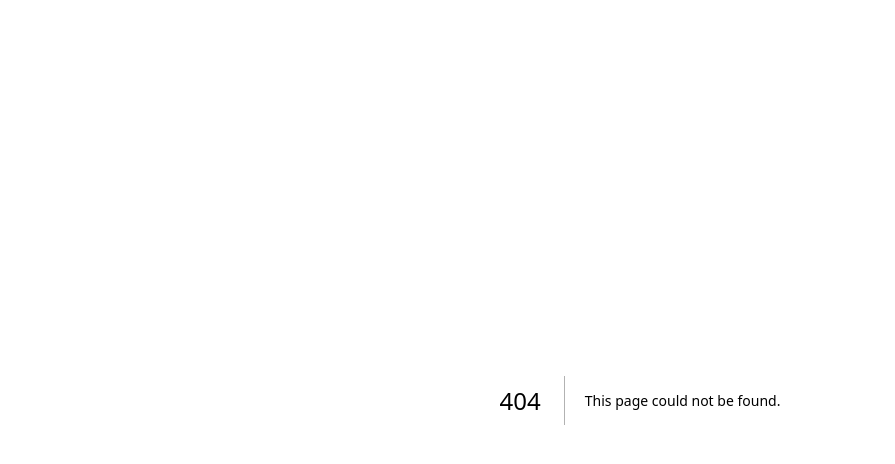
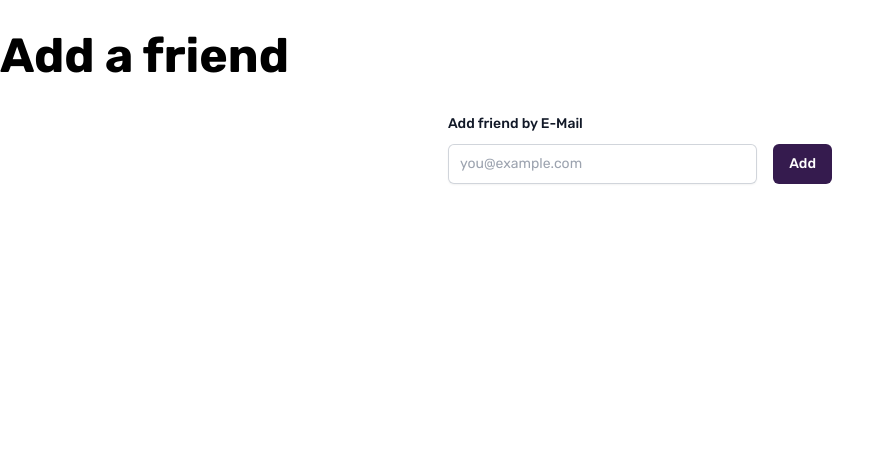
Before and after one commit to naviava/bleep-messenger, a Next.js app: page /dashboard/addfriend in a window 1280 px wide. Before the commit this address had no page. Shown: the top 464 px of the page, without its empty margins (0-895 px from the left). Built offline with nearby package versions, Linux system fonts and the light colour scheme.

Commit message:
Configured the Add friend outgoing requests.

```diff
--- /dev/null
+++ b/src/app/api/friends/add/route.ts
@@ -0,0 +1,52 @@
+// External packages.
+import { getServerSession } from "next-auth";
+import { z } from "zod";
+
+// Lib and utils.
+import { authOptions } from "@/lib/auth";
+import { addFriendValidator } from "@/lib/validations/addFriend";
+import { fetchRedis } from "@/helpers/redis";
+import { db } from "@/lib/db";
+
+export async function POST(req: Request) {
+  try {
+    const body = await req.json();
+    const { email: emailToAdd } = addFriendValidator.parse(body.email);
+
+    const idToAdd = (await fetchRedis(
+      "get",
+      `user:email:${emailToAdd}`
+    )) as string;
+
+    const session = await getServerSession(authOptions);
+    if (!session) return new Response("Unauthorized", { status: 401 });
+
+    if (idToAdd === session.user.id)
+      return new Response("Cannot add yourself.", { status: 400 });
+
+    // Check if user is already added.
+    const isAlreadyAdded = (await fetchRedis(
+      "sismember",
+      `user:${idToAdd}:incoming_friend_requests`,
+      session.user.id
+    )) as 0 | 1;
+    if (isAlreadyAdded) return new Response("Already added.", { status: 400 });
+
+    // Check if user is already a friend.
+    const isFriend = (await fetchRedis(
+      "sismember",
+      `user:${session.user.id}:friends`,
+      idToAdd
+    )) as 0 | 1;
+    if (isFriend) return new Response("Already a friend.", { status: 400 });
+
+    // All validity checks done, send friend request.
+    db.sadd(`user:${idToAdd}:incoming_friend_requests`, session.user.id);
+    return new Response("Friend request sent.", { status: 200 });
+  } catch (err: any) {
+    if (err instanceof z.ZodError)
+      return new Response("Invalid request payload", { status: 422 });
+
+    return new Response("Invalid request", { status: 400 });
+  }
+}
--- a/src/app/api/hello/route.ts
+++ /dev/null
@@ -1,3 +0,0 @@
-export async function GET(request: Request) {
-  return new Response('Hello, Next.js!')
-}
--- /dev/null
+++ b/src/app/dashboard/addfriend/AddFriendClient.tsx
@@ -0,0 +1,87 @@
+"use client";
+
+// React and Next.
+import { useCallback, useState } from "react";
+
+// External packages.
+import axios from "axios";
+import { z } from "zod";
+import { zodResolver } from "@hookform/resolvers/zod";
+import { useForm } from "react-hook-form";
+
+// Components.
+import ClientOnly from "@/components/ClientOnly";
+import Button from "@/components/ui/Button";
+
+// Lib and utils.
+import { addFriendValidator } from "@/lib/validations/addFriend";
+
+interface AddFriendClientProps {}
+
+type FormData = z.infer<typeof addFriendValidator>;
+
+const AddFriendClient: React.FC<AddFriendClientProps> = ({}) => {
+  const [showSuccessState, setShowSuccessState] = useState(false);
+
+  const {
+    register,
+    handleSubmit,
+    setError,
+    formState: { errors },
+  } = useForm<FormData>({
+    resolver: zodResolver(addFriendValidator),
+  });
+
+  const addFriendHandler = async (email: string) => {
+    try {
+      const validatedEmail = addFriendValidator.parse({ email });
+
+      await axios.post("/api/friends/add", { email: validatedEmail });
+      setShowSuccessState(true);
+    } catch (err: any) {
+      if (err instanceof z.ZodError) {
+        setError("email", { message: err.message });
+        return;
+      }
+      if (err instanceof axios.AxiosError) {
+        setError("email", { message: err.response?.data });
+        return;
+      }
+      setError("email", { message: "Something went wrong" });
+    }
+  };
+
+  const formSubmitHandler = (data: FormData) => addFriendHandler(data.email);
+
+  return (
+    <ClientOnly>
+      <h1 className="mb-8 text-5xl font-bold">Add a friend</h1>
+      <form
+        onSubmit={handleSubmit(formSubmitHandler)}
+        className="mx-auto max-w-sm"
+      >
+        <label
+          htmlFor="email"
+          className="block text-sm font-medium leading-6 text-gray-900"
+        >
+          Add friend by E-Mail
+        </label>
+        <div className="mt-2 flex gap-4">
+          <input
+            type="text"
+            placeholder="you@example.com"
+            {...register("email", { required: true })}
+            className="block w-full rounded-md border-0 py-1.5 text-gray-900 shadow-sm ring-1 ring-inset ring-gray-300 placeholder:text-gray-400 focus:ring-2 focus:ring-inset focus:ring-primary-3 sm:text-sm sm:leading-6"
+          />
+          <Button>Add</Button>
+        </div>
+        <p className="mt-1 text-sm text-red-600">{errors.email?.message}</p>
+        {showSuccessState ? (
+          <p className="mt-1 text-sm text-green-600">Friend request sent.</p>
+        ) : null}
+      </form>
+    </ClientOnly>
+  );
+};
+
+export default AddFriendClient;
--- /dev/null
+++ b/src/app/dashboard/addfriend/page.tsx
@@ -0,0 +1,12 @@
+// Components.
+import AddFriendClient from "./AddFriendClient";
+
+const AddFriendPage = () => {
+  return (
+    <section className="pt-8">
+      <AddFriendClient />
+    </section>
+  );
+};
+
+export default AddFriendPage;
--- a/src/app/dashboard/page.tsx
+++ b/src/app/dashboard/page.tsx
@@ -1,17 +1,20 @@
-"use client";
+import { getServerSession } from "next-auth";
+import { signOut } from "next-auth/react";
+
 // Components.
 import ClientOnly from "@/components/ClientOnly";
-import { signOut } from "next-auth/react";
 
-interface DashboardPageProps {}
+// Lib and utils.
+import { authOptions } from "@/lib/auth";
 
-const DashboardPage: React.FC<DashboardPageProps> = ({}) => {
+const DashboardPage = async () => {
+  const session = await getServerSession(authOptions);
+
+  console.log(session?.user);
+
   return (
     <>
-      <ClientOnly>
-        <div>Dashboard</div>
-      </ClientOnly>
-      <div onClick={() => signOut({ callbackUrl: "/login" })}>Logout</div>
+      <h1>{JSON.stringify(session)}</h1>
     </>
   );
 };
--- a/src/app/login/LoginClient.tsx
+++ b/src/app/login/LoginClient.tsx
@@ -1,7 +1,7 @@
 "use client";
 
 // React and Next.
-import { useState } from "react";
+import { useCallback, useState } from "react";
 
 // External packages.
 import { signIn } from "next-auth/react";
@@ -17,13 +17,13 @@
 const LoginClient: React.FC<LoginClientProps> = ({}) => {
   const [isLoading, setIsLoading] = useState(false);
 
-  function handleGoogleLogin() {
+  const handleGoogleLogin = useCallback(() => {
     setIsLoading(true);
     signIn("google")
       .then(() => toast.success("Successfully logged in."))
       .catch(() => toast.error("Error logging in with Google."))
       .finally(() => setIsLoading(false));
-  }
+  }, []);
 
   return (
     <div className="flex w-full max-w-md flex-col items-center space-y-8">
--- /dev/null
+++ b/src/helpers/redis.ts
@@ -0,0 +1,25 @@
+const upstashRedisRestUrl = process.env.UPSTASH_REDIS_REST_URL;
+const authToken = process.env.UPSTASH_REDIS_REST_TOKEN;
+
+type Command = "zrange" | "sismember" | "get" | "smembers";
+
+export async function fetchRedis(
+  command: Command,
+  ...args: (string | number)[]
+) {
+  const commandUrl = `${upstashRedisRestUrl}/${command}/${args.join("/")}`;
+
+  const response = await fetch(commandUrl, {
+    headers: {
+      Authorization: `Bearer ${authToken}`,
+    },
+    cache: "no-store",
+  });
+
+  if (!response.ok) {
+    throw new Error(`Error executing Redis command: ${response.statusText}`);
+  }
+
+  const data = await response.json();
+  return data.result;
+}
--- /dev/null
+++ b/src/lib/validations/addFriend.ts
@@ -0,0 +1,5 @@
+import { z } from "zod";
+
+export const addFriendValidator = z.object({
+  email: z.string().email(),
+});
--- a/tailwind.config.js
+++ b/tailwind.config.js
@@ -24,5 +24,5 @@
       // },
     },
   },
-  plugins: [],
+  plugins: [require("@tailwindcss/forms")],
 };
```
Also changed, not shown: package.json (+7 -2 lines), 1 other file (tests, documents, lock files or other folders).
